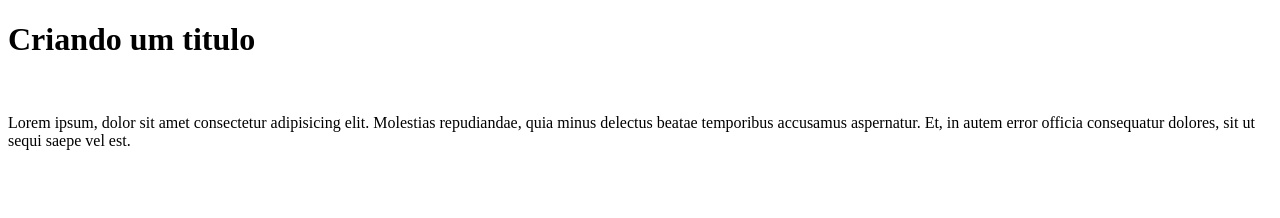
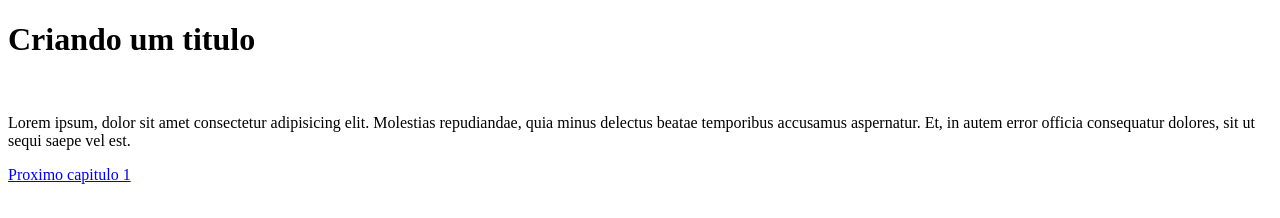
Before and after one commit to edskate/Recursos--sociais-no-gitihub, a plain HTML site: page index.html in a window 1280 px wide. Drawn offline with Linux system fonts and the light colour scheme.

Commit message:
criando um href (link de página)

```diff
--- a/index.html
+++ b/index.html
@@ -13,6 +13,6 @@
 <p>Lorem ipsum, dolor sit amet consectetur adipisicing elit. Molestias repudiandae, quia minus delectus beatae temporibus accusamus aspernatur. Et, in autem error officia consequatur dolores, sit ut sequi saepe vel est.</p><!--Criando um paragrafo-->
 
 
-
+<a href="index01.html">Proximo capitulo 1</a>
 </body>
 </html>
```
